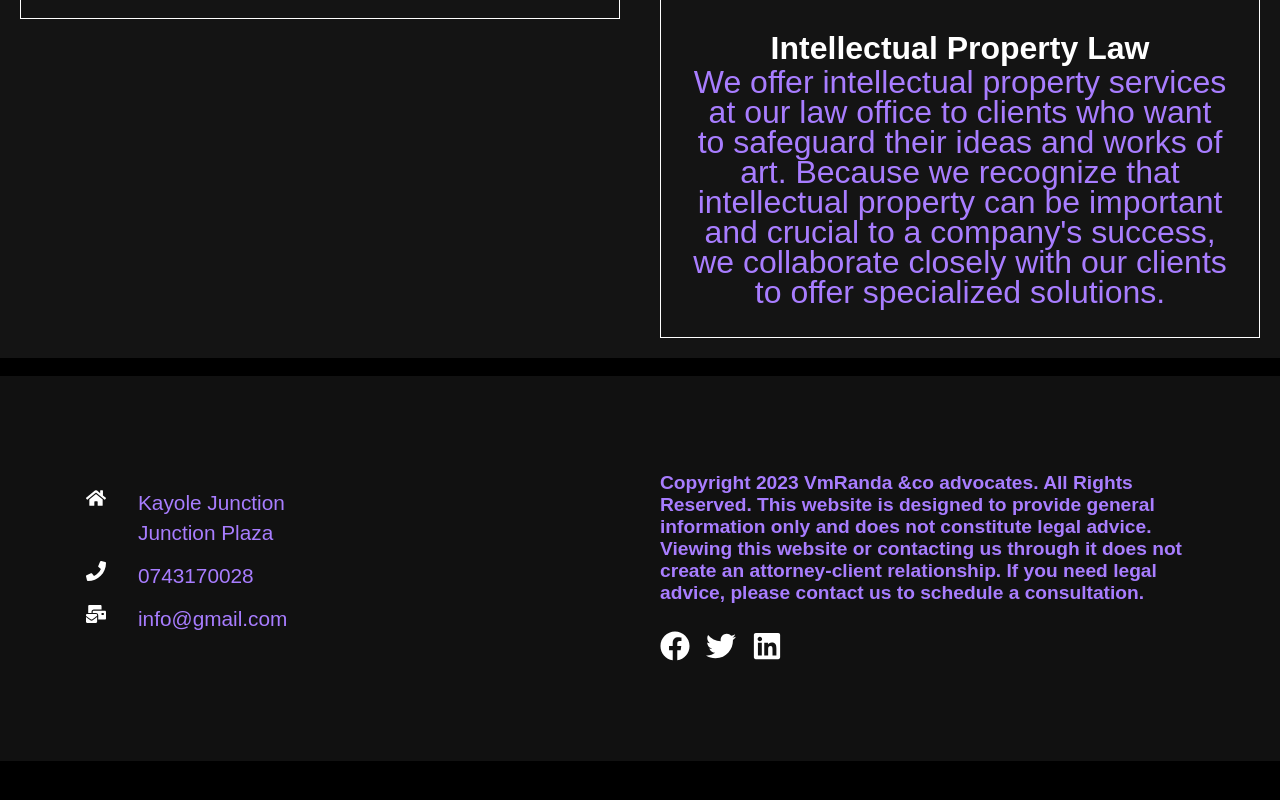
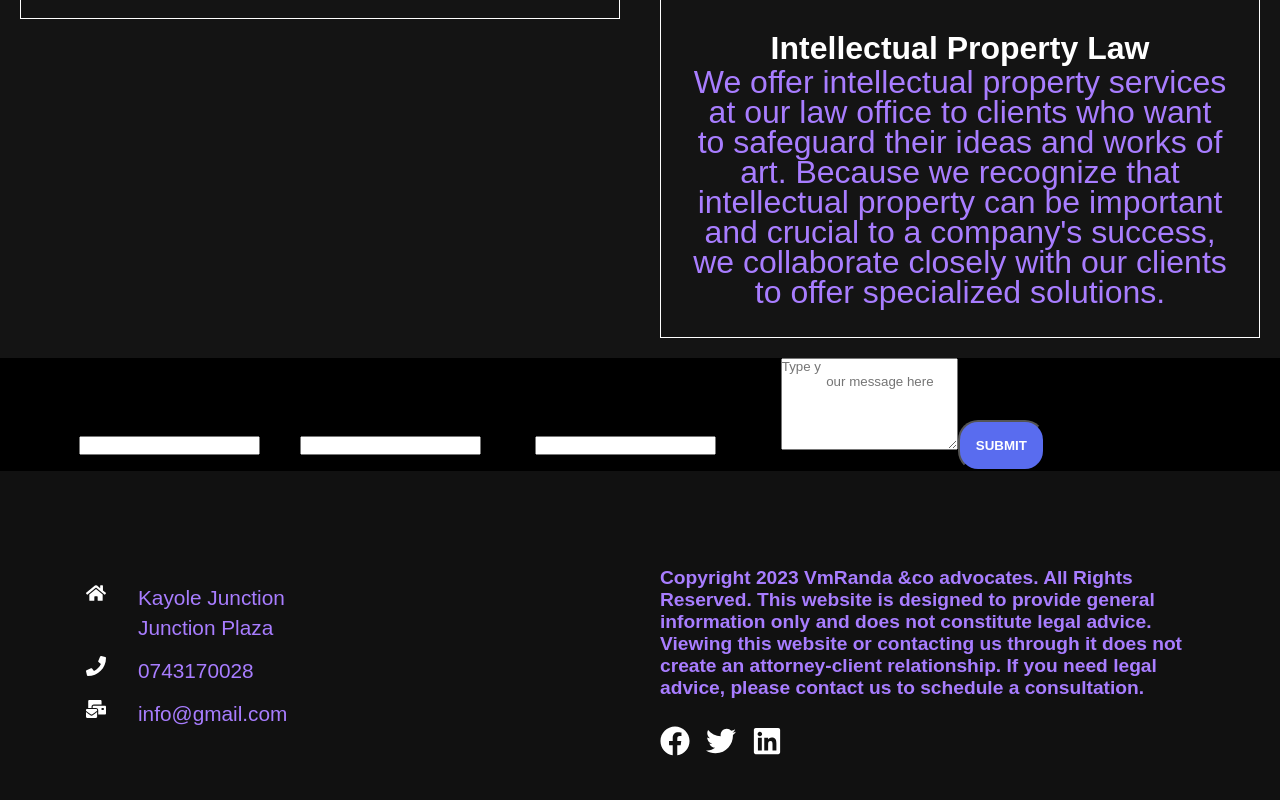
Before and after one commit to alvinwarui29/lawfirm, a React (Create React App) app: page / in a window 1280 px wide. Shown: the part 3472-4272 px from the top of the page. Before the commit the page ends 4233 px from the top, so only its background shows below. Built offline with nearby package versions, Linux system fonts and the light colour scheme; a web font is replaced by a local one.

Commit message:
finishing desin

```diff
--- a/src/components/contact/Contact.js
+++ b/src/components/contact/Contact.js
@@ -3,7 +3,20 @@ import React from 'react'
 
 const Contact = () => {
   return (
-    <div>Contact</div>
+    <div className="form">
+        <form>
+            <label>Your Name</label>
+            <input type='text' ></input>
+            <label>Email</label>
+            <input type='email' ></input>
+            <label>Subject</label>
+            <input type='text' ></input>
+            <label>Message</label>
+            <textarea rows="6" placeholder='Type y
+            our message here'/>
+            <button className='btn'>Submit</button>
+        </form>
+    </div>
   )
 }
 
```
